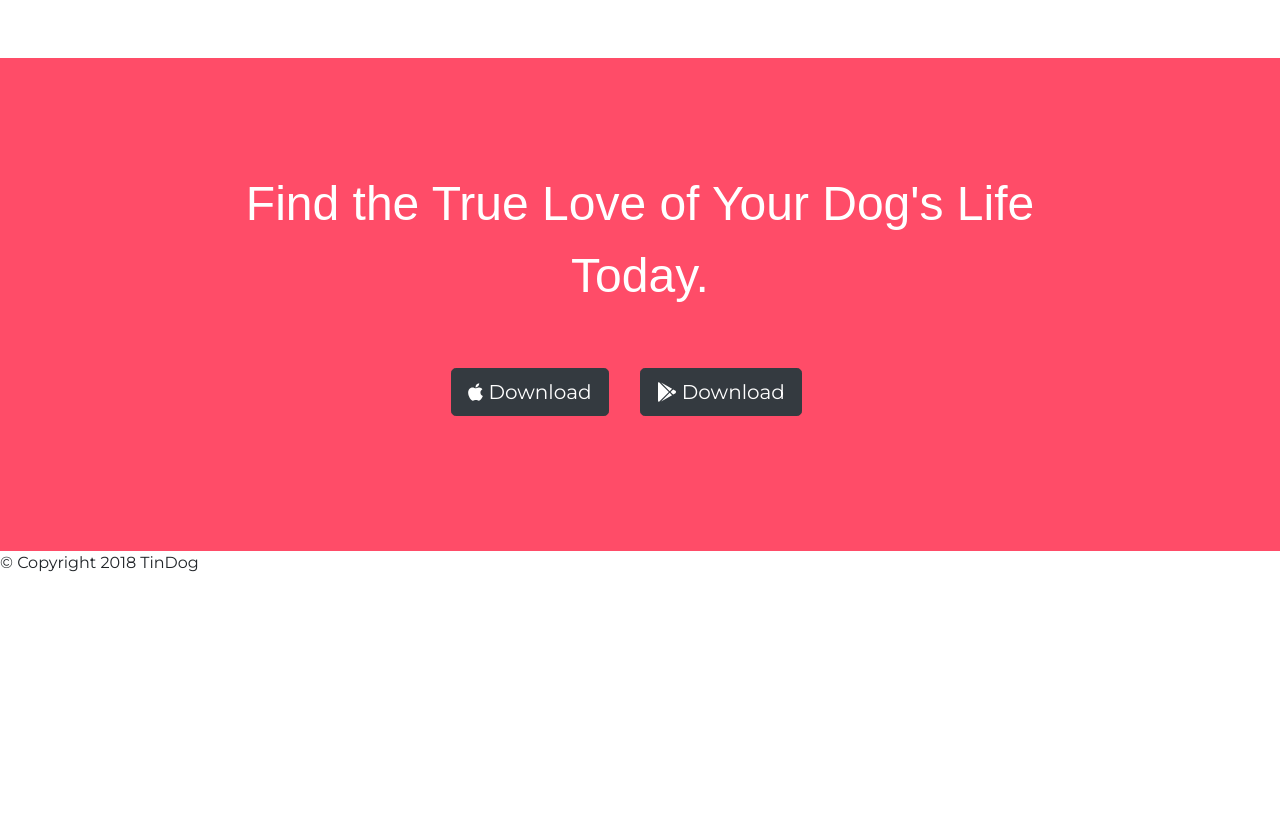
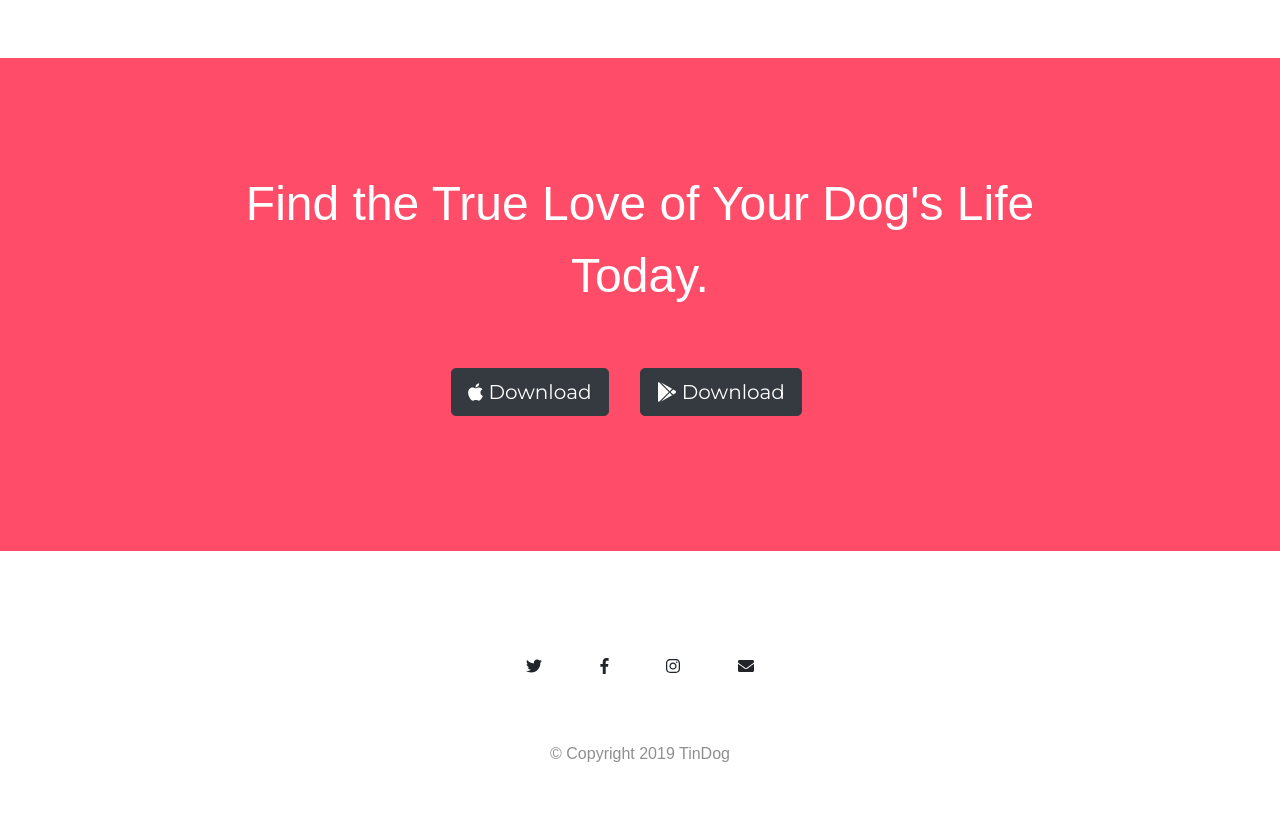
Before and after one commit to iAbrar/TinDog, a plain HTML site: page index.html in a window 1280 px wide. Shown: the part 2530-3344 px from the top of the page. Before the commit the page ends 3121 px from the top, so only its background shows below. Drawn offline with nearby package versions, Linux system fonts and the light colour scheme.

Commit message:
styling footer

```diff
--- a/css/styles.css
+++ b/css/styles.css
@@ -123,17 +123,33 @@ h3 {
 }
 
 /* cta Section */
-#cta{
+#cta {
   background-color: #ff4c68;
   color: #fff;
   padding: 7% 15%;
 }
 
-.cta-header{
+.cta-header {
   font-family: 'Montserrat-Black', sans-serif;
   font-size: 3rem;
   line-height: 1.5;
   margin-bottom: 100px;
+}
+
+/* Footer Section */
+#footer {
+  background-color: #fff;
+  padding: 7% 15%;
+}
+
+.social {
+  margin: 2% 3%;
+}
+
+.footer-p {
+  color: #8f8f8f;
+  font-family: 'Montserrat-light', sans-serif;
+  padding: 5%;
 }
 
 /* Mobile Responsive */
--- a/index.html
+++ b/index.html
@@ -218,9 +218,13 @@
 
   <!-- Footer -->
 
-  <footer id="footer">
+  <footer id="footer" class="text-center">
 
-    <p>© Copyright 2018 TinDog</p>
+    <i class="fab fa-twitter social"></i>
+    <i class="fab fa-facebook-f social"></i>
+    <i class="fab fa-instagram social"></i>
+    <i class="fas fa-envelope social"></i>
+    <p class="footer-p">© Copyright 2019 TinDog</p>
 
   </footer>
 
```
